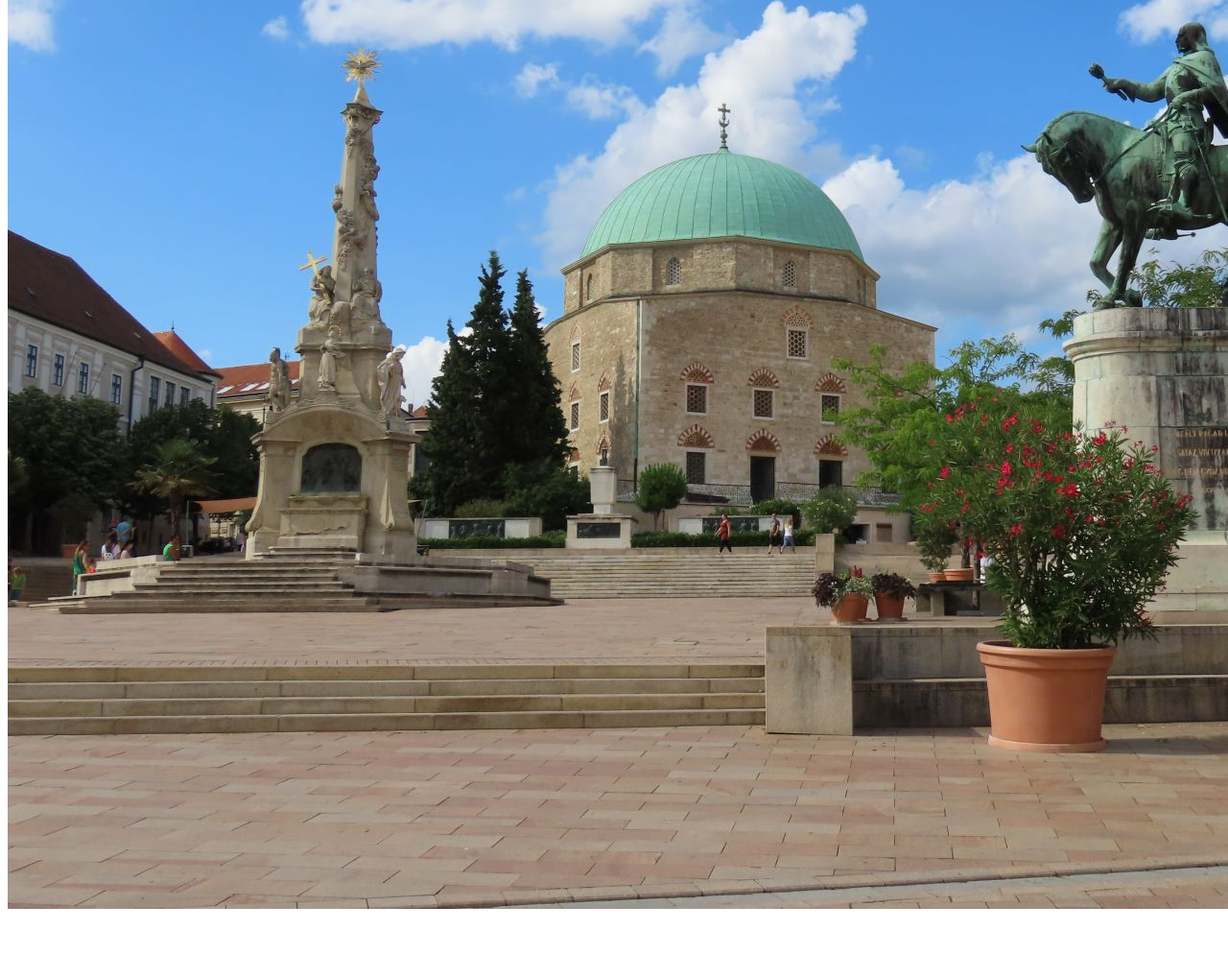
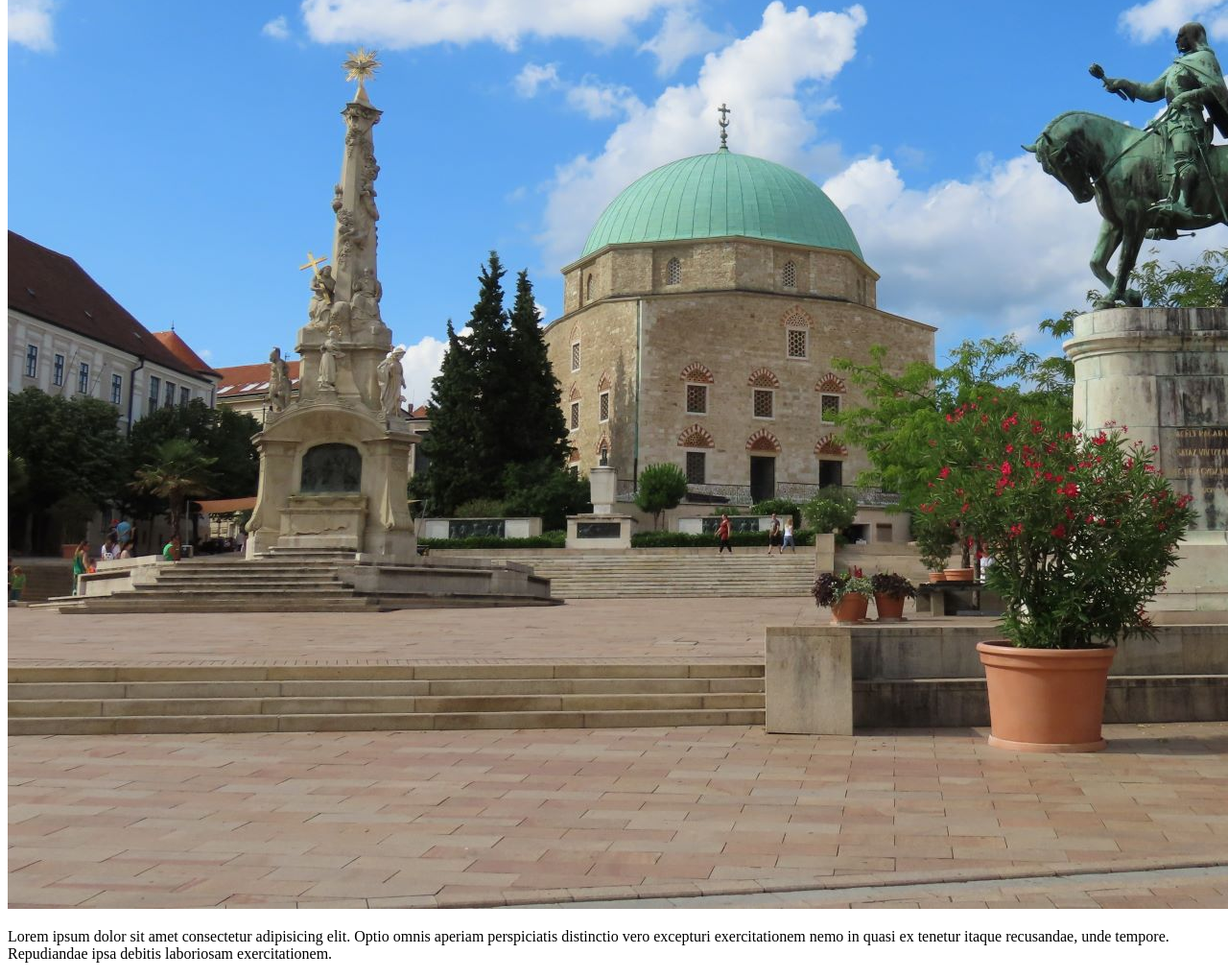
Before and after one commit to userapaczai/iec0622, a plain HTML site: page index.html in a window 1280 px wide. Shown: the part 426-1445 px from the top of the page at 96% size. Before the commit the page ends 1393 px from the top, so only its background shows below. Drawn offline with Linux system fonts and the light colour scheme.

Commit message:
Második bekezdés hozzáadása.

```diff
--- a/index.html
+++ b/index.html
@@ -9,5 +9,6 @@
     <h2>Főcím</h2>
     <p>Lorem ipsum dolor sit amet consectetur adipisicing elit. In odit fuga consequuntur, distinctio adipisci laboriosam obcaecati repudiandae, consectetur beatae amet reprehenderit cumque nihil enim nisi eveniet eos exercitationem et corporis.</p>
     <p><img src="kep.jpg"></p>
+    <p>Lorem ipsum dolor sit amet consectetur adipisicing elit. Optio omnis aperiam perspiciatis distinctio vero excepturi exercitationem nemo in quasi ex tenetur itaque recusandae, unde tempore. Repudiandae ipsa debitis laboriosam exercitationem.</p>
 </body>
 </html>
```
